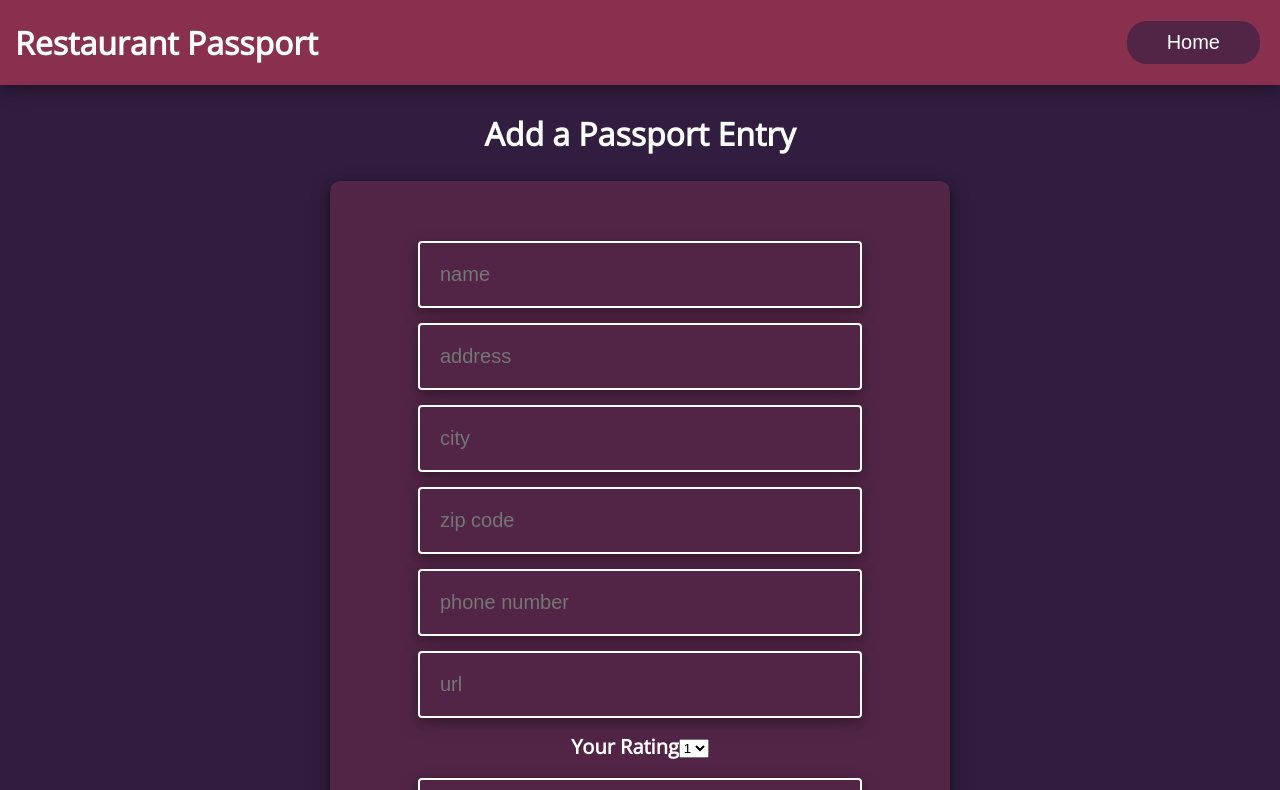
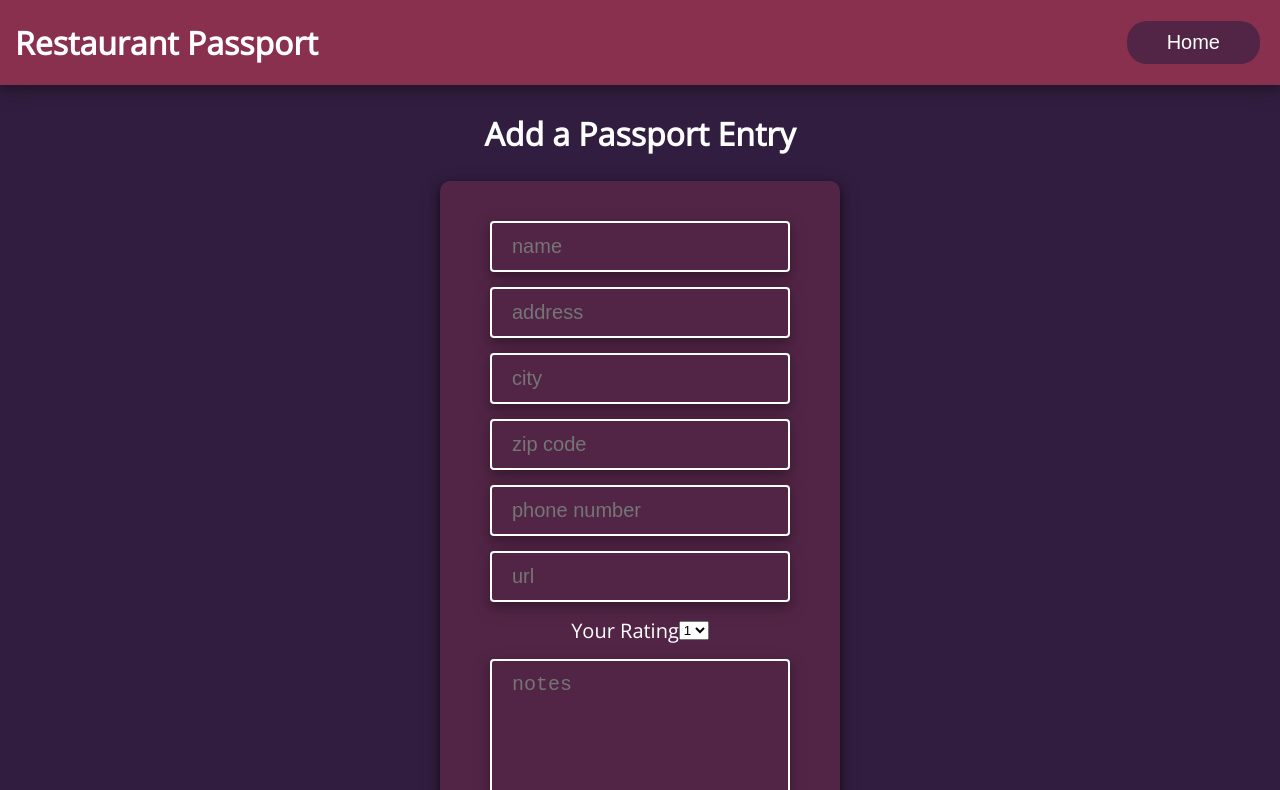
Before and after one commit to BW-Restaurant-Passport-4/FE-Restaurant-Passport, a React (Create React App) app: page /add_form in a window 1280 px wide. Shown: the top 790 px of the page. Built offline with nearby package versions, Linux system fonts and the light colour scheme; sample sign-in values are in the browser's storage.

Commit message:
added more styling to the add form and some extra loading states.

```diff
--- a/src/App.css
+++ b/src/App.css
@@ -1,7 +1,17 @@
+@import url("https://fonts.googleapis.com/css?family=Open+Sans&display=swap");
 
-html, body {
+html,
+body {
   font-size: 62.5%;
   font-family: "Open Sans", sans-serif;
+  width: 100%;
+  height: 100%;
+  margin: 0;
+  padding: 0;
+}
+
+* {
+  box-sizing: border-box;
 }
 
 .App {
@@ -61,26 +71,18 @@ html, body {
   flex-direction: column;
   justify-content: center;
   font-size: 2rem;
-  width: 500px;
+  width: 400px;
   background: #522546;
-  padding: 60px 60px;
+  padding: 40px 20px;
   border-radius: 10px;
   margin-bottom: 60px;
   box-shadow: 0 4px 8px 0 rgba(0, 0, 0, 0.5), 0 6px 20px 0 rgba(0, 0, 0, 0.25);
 }
 
-.addFormContainer form label {
-  text-align: left;
-  font-weight: bold;
-  margin-bottom: 3px;
-  font-size: 2rem;
-  display: block;
-}
-
 .addFormContainer form input {
-  width: 400px;
+  width: 300px;
   margin-bottom: 10px;
-  padding: 20px 20px;
+  padding: 12px 20px;
   outline: none;
   margin-bottom: 15px;
   border-radius: 4px;
@@ -100,6 +102,21 @@ html, body {
   align-items: center;
   justify-content: flex-start;
   margin-bottom: 15px;
+}
+
+.addFormContainer form textarea {
+  width: 300px;
+  margin-bottom: 10px;
+  padding: 12px 20px;
+  outline: none;
+  margin-bottom: 15px;
+  border-radius: 4px;
+  background: #522546;
+  border: 2px solid white;
+  font-size: 2rem;
+  color: white;
+  word-wrap: nowrap;
+  box-shadow: 0 4px 8px 0 rgba(0, 0, 0, 0.2), 0 6px 20px 0 rgba(0, 0, 0, 0.19);
 }
 
 .addFormContainer form .stampedForm {
@@ -140,6 +157,7 @@ html, body {
   opacity: 0.7;
 }
 
+/* usermessage styles */
 .userMessage {
   display: flex;
   align-items: center;
--- a/src/components/AddForm.js
+++ b/src/components/AddForm.js
@@ -175,17 +175,19 @@ const AddForm = props => {
             </select>
           </div>
 
-          <input
+          <textarea
             type="textarea"
             name="restaurant_notes"
             onChange={handleChange}
             value={formData.restaurant_notes}
             placeholder="notes"
             required
+            cols="30"
+            rows="5"
           />
 
           <div className="stampedForm">
-            <label htmlFor="addFormStamped">Have You Eaten here?</label>
+            <label htmlFor="addFormStamped">Eaten here?</label>
             <input
               type="checkbox"
               name="restaurant_stamped"
--- a/src/components/Dashboard.js
+++ b/src/components/Dashboard.js
@@ -5,11 +5,12 @@ import { axiosWithAuth } from "../utils/axiosWithAuth";
 import RestaurantList from "./RestaurantList";
 import DashboardHeader from "./DashboardHeader";
 import styled from "styled-components";
+import CircularProgress from "@material-ui/core/CircularProgress";
 
 const Container = styled.div`
   background: #311d3f;
   color: white;
-  min-height: 792px;
+  height: 100vh;
   display: flex;
   flex-direction: column;
   align-items: center;
@@ -21,17 +22,23 @@ const Dashboard = () => {
   const { user, setUser } = useContext(userContext);
   const [searchTerm, setSearchTerm] = useState("");
   const [searchResults, setSearchResults] = useState([]);
+  const [isLoading, setIsLoading] = useState(false);
 
   const message = localStorage.getItem("message");
   setUser(message);
 
   useEffect(() => {
+    setIsLoading(true);
     axiosWithAuth()
       .get("/restaurants")
       .then(res => {
+        setIsLoading(false);
         setRestaurantList(res.data.reverse());
       })
-      .catch(err => console.log("Error fetching: ", err));
+      .catch(err => {
+        setIsLoading(false);
+        console.log("Error fetching: ", err);
+      });
   }, [setRestaurantList]);
 
   useEffect(() => {
@@ -48,10 +55,17 @@ const Dashboard = () => {
     <Container>
       <DashboardHeader searchTerm={searchTerm} setSearchTerm={setSearchTerm} />
       <div className="userMessage">{user}</div>
-      <RestaurantList
-        restaurants={restaurantList}
-        searchResults={searchResults}
-      />
+      {isLoading ? (
+        <div className="loading">
+          <CircularProgress color="primary" size="100px" />
+        </div>
+      ) : (
+        <RestaurantList
+          restaurants={restaurantList}
+          searchResults={searchResults}
+          isLoading={isLoading}
+        />
+      )}
     </Container>
   );
 };
--- a/src/components/DashboardHeader.js
+++ b/src/components/DashboardHeader.js
@@ -10,7 +10,7 @@ const Nav = styled.nav`
   align-items: center;
   justify-content: space-between;
   height: 85px;
-  position: sticky;
+  position: fixed;
   top: 0;
   width: 100%;
   h2 {
--- a/src/components/RestaurantCard.js
+++ b/src/components/RestaurantCard.js
@@ -6,15 +6,9 @@ import Emoji from "./Emoji";
 import styled from "styled-components";
 
 const Card = styled.div`
-  background: #88304E;
+  background: #88304e;
   width: 30%;
-  margin: 10px auto;
-`
-
-
-
-
-
+`;
 
 const RestaurantCard = props => {
   const { setIsEditing, setItemToEdit, setRestaurantList } = useContext(
--- a/src/components/RestaurantList.js
+++ b/src/components/RestaurantList.js
@@ -5,12 +5,23 @@ import styled from "styled-components";
 const Container = styled.div`
   display: flex;
   flex-wrap: wrap;
+  align-items: center;
+  justify-content: center;
+  width: 95%;
 `;
 
 const RestaurantList = props => {
   const dynamicList = props.searchResults.length
     ? props.searchResults
     : props.restaurants;
+
+  if (!props.isLoading && props.restaurants.length < 1) {
+    return (
+      <Container>
+        <h2 style={{ fontSize: "3.2rem" }}>Add Some Passport Entries!</h2>
+      </Container>
+    );
+  } else {
     return (
       <Container>
         {dynamicList.map(res => (
@@ -18,6 +29,7 @@ const RestaurantList = props => {
         ))}
       </Container>
     );
+  }
 };
 
 export default RestaurantList;
```
Lines whose indentation alone changed are shown as unchanged.
